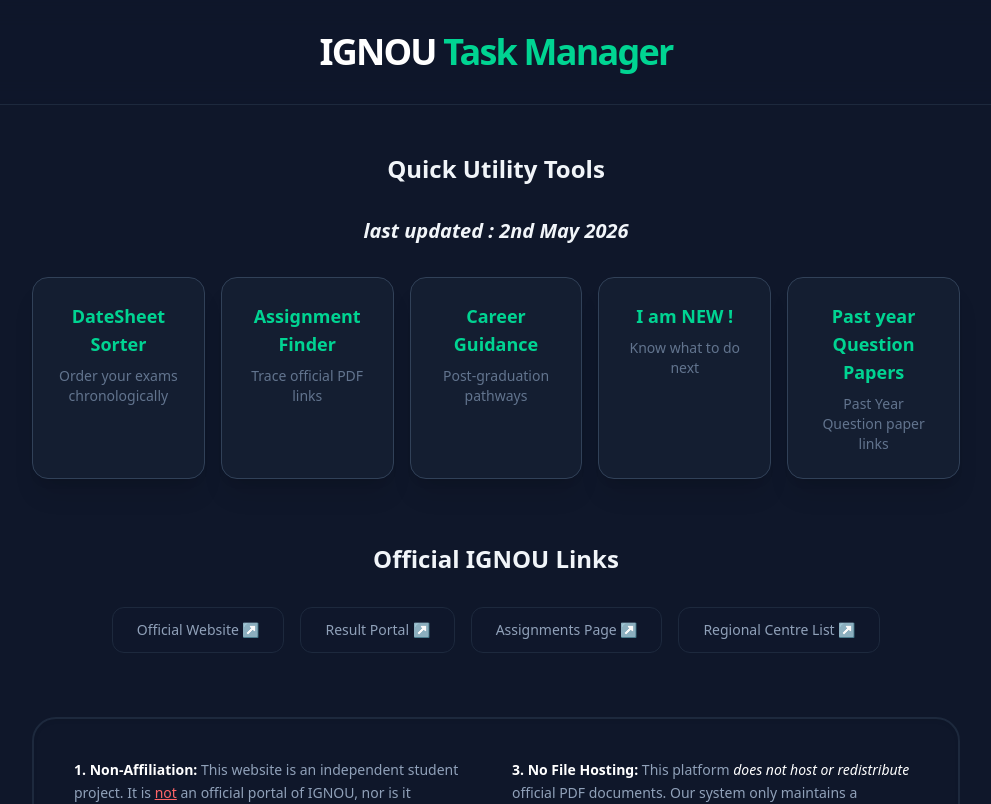
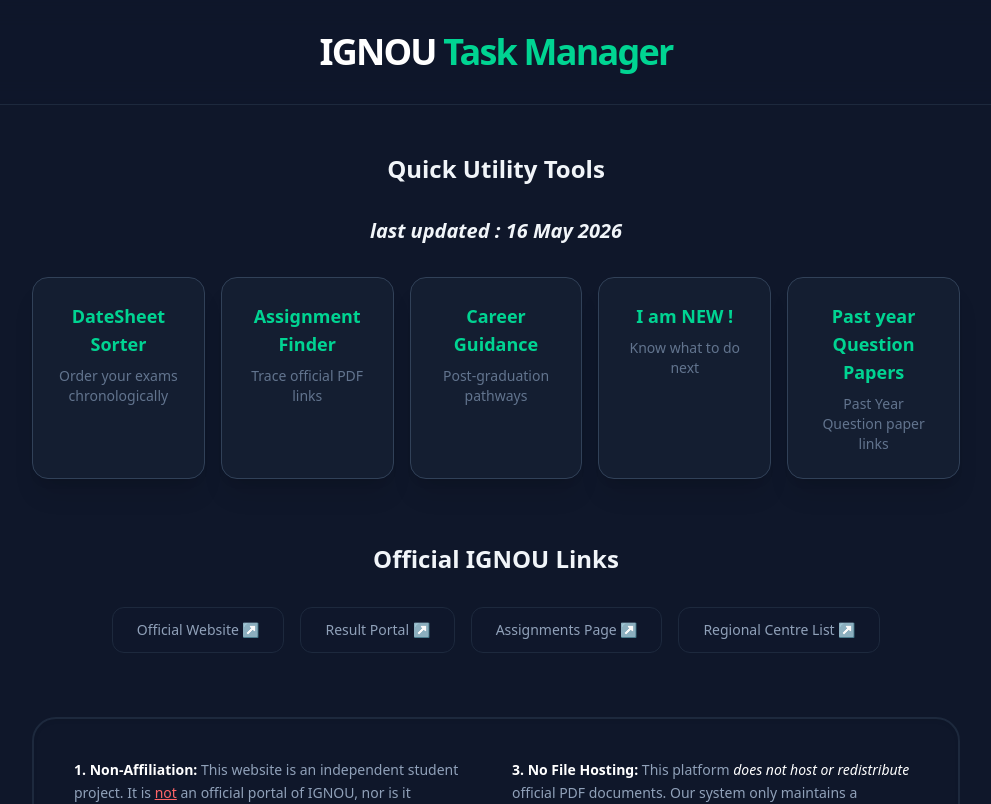
Before and after one commit to Aarush0-5/g-pilot, a Next.js app: page / in a window 1280 px wide. Shown: the top 804 px of the page, without its empty margins (144-1135 px from the left). Built offline with nearby package versions, Linux system fonts and the light colour scheme.

Commit message:
info updated

```diff
--- a/app/page.tsx
+++ b/app/page.tsx
@@ -15,7 +15,7 @@
       <main className="max-w-5xl mx-auto p-6 md:p-12">
         <section className="mb-16">
           <h2 className="text-center text-2xl font-bold mb-8 text-slate-100">Quick Utility Tools</h2>
-          <h3 className="text-center text-xl italic font-bold mb-8 text-slate-100">last updated : 2nd May 2026</h3>
+          <h3 className="text-center text-xl italic font-bold mb-8 text-slate-100">last updated : 16 May 2026</h3>
           <div className="grid grid-cols-1 md:grid-cols-2 lg:grid-cols-5 gap-4">
             {[
               { label: "DateSheet Sorter", href: "/datesheet", desc: "Order your exams chronologically" },
```
